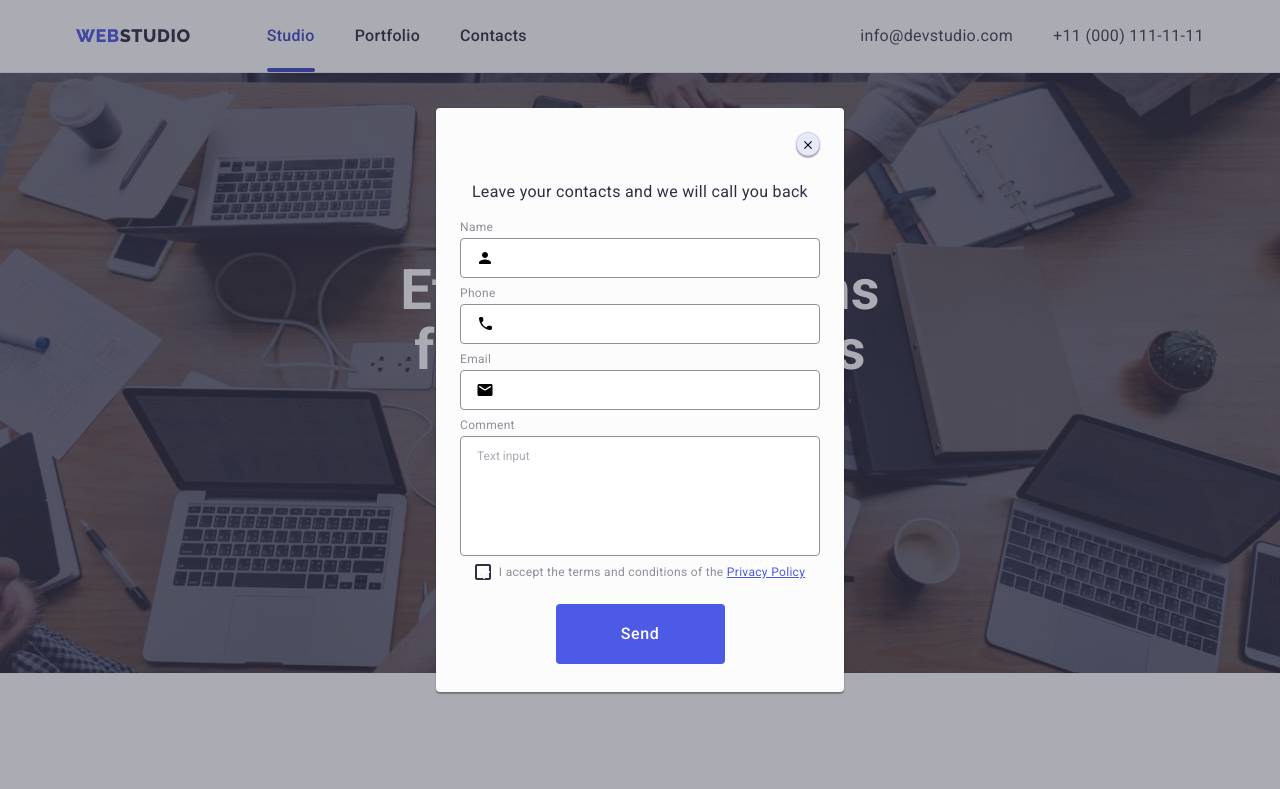
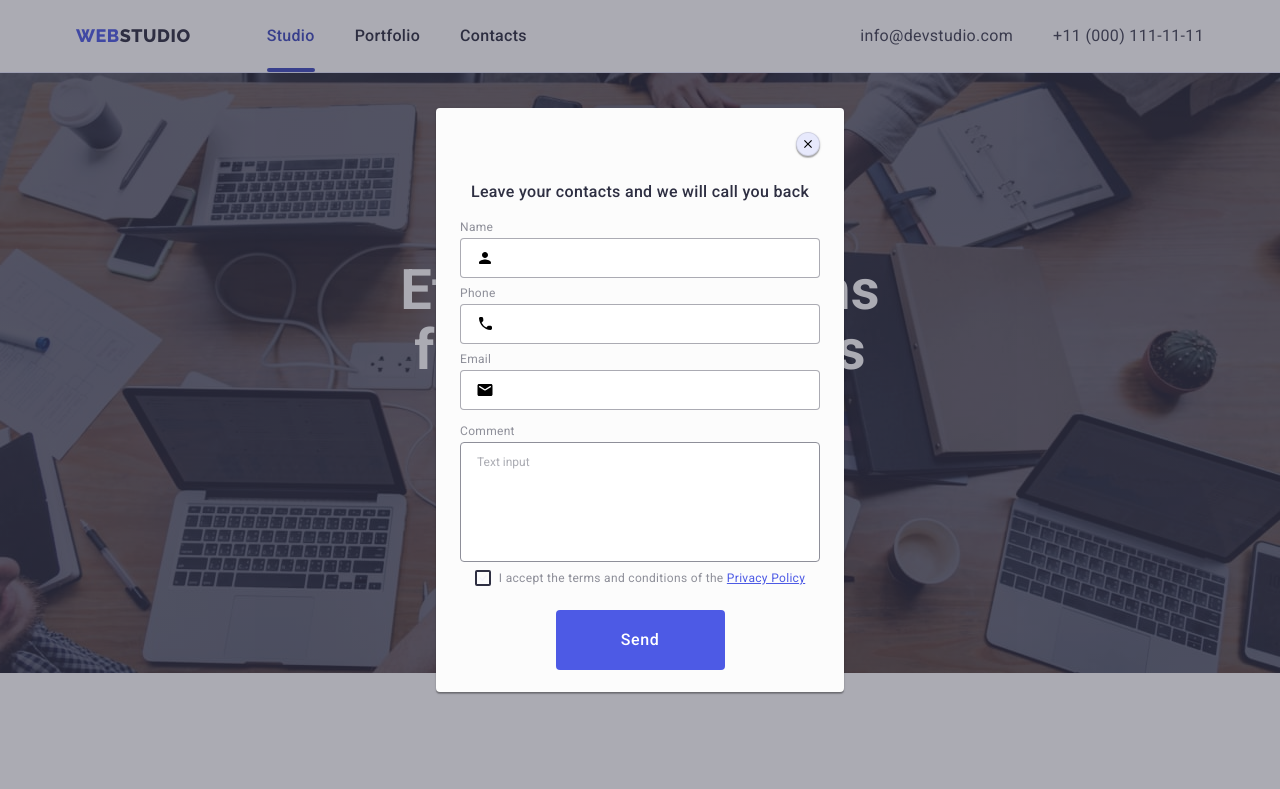
Before and after one commit to KatePruglo/goit-markup-hw-06, a plain HTML site: page index.html in a window 1280 px wide. Both pictures are taken after a click on the button "Order Service". Shown: the top 789 px of the page. Drawn offline with nearby package versions, Linux system fonts and the light colour scheme.

Commit message:
change css & index html files

```diff
--- a/css/styles.css
+++ b/css/styles.css
@@ -406,6 +406,7 @@ img {
 .footer-subscrible-title {
   color: var(--accent-text-color);
   font-weight: 500;
+  margin-bottom: 16px;
 }
 .footer-subscrible-input {
   color: var(--accent-text-color);
@@ -414,7 +415,6 @@ img {
   border: 1px solid var(--subtle-icon-color);
   border-radius: 4px;
   padding: 8px 16px;
-  margin-top: 16px;
   outline: none;
   margin-right: 24px;
   transition: border-color 250ms cubic-bezier(0.4, 0, 0.2, 1);
@@ -534,7 +534,10 @@ img {
   top: 50%;
   left: 50%;
   transform: translate(-50%, -50%) scale(1);
-  padding: 24px;
+  padding-top: 72px;
+  padding-left: 24px;
+  padding-right: 24px;
+  padding-bottom: 24px;
   width: 408px;
   height: 584px;
   background-color: var(--modal-background-color);
@@ -542,10 +545,13 @@ img {
   box-shadow: 0px 1px 1px rgba(0, 0, 0, 0.14), 0px 1px 3px rgba(0, 0, 0, 0.12),
     0px 2px 1px 0px rgba(0, 0, 0, 0.2);
   transition: transform 250ms cubic-bezier(0.4, 0, 0.2, 1);
-  position: relative;
 }
 .modal-close-btn {
- position: absolute;
+  position: absolute;
+  display: flex;
+  align-items: center;
+  justify-content: center;
+
   top: 24px;
   right: 24px;
 
@@ -564,6 +570,7 @@ img {
   fill: var(--primary-white-color);
   background-color: var(--pressed-state-color);
 }
+
 .is-hidden {
   opacity: 0;
   visibility: hidden;
@@ -575,9 +582,8 @@ img {
 
 /* --------------modal form-------------- */
 
-
 .modal-title {
-  margin-top: 48px;
+  font-weight: 500;
   color: var(--header-color);
   text-align: center;
   margin-bottom: 16px;
@@ -596,7 +602,13 @@ img {
   line-height: 1.17;
   margin-bottom: 4px;
   color: var(--subtle-icon-color);
-  border-color: rgba(46, 47, 66, 0.4);
+}
+.modal-form-input-descr-comment {
+  font-size: 12px;
+  font-weight: 400;
+  line-height: 1.17;
+  color: var(--subtle-icon-color);
+  margin-bottom: 16px;
 }
 .modal-form-input-wrapper {
   display: block;
@@ -612,7 +624,8 @@ img {
 .modal-form-input {
   width: 100%;
   height: 40px;
-  border: 1px solid var(--subtle-icon-color);
+  /* border: 1px solid var(--subtle-icon-color); */
+  border: 1px solid #2e2f4266;
   border-radius: 4px;
   padding: 8px 16px;
   padding-left: 38px;
@@ -656,7 +669,6 @@ img {
 .policy-icon {
   display: flex;
   margin-right: 8px;
-  display: inline-block;
   align-items: center;
   justify-content: center;
   fill: transparent;
@@ -666,7 +678,6 @@ img {
   border-radius: 2px;
   cursor: pointer;
   transition: border-color 250ms cubic-bezier(0.4, 0, 0.2, 1),
-    background-image 250ms cubic-bezier(0.4, 0, 0.2, 1),
     background-color 250ms cubic-bezier(0.4, 0, 0.2, 1);
 }
 .checkbox-text {
--- a/index.html
+++ b/index.html
@@ -501,7 +501,7 @@
           </label>
 
           <label class="modal-form-label"
-            ><span class="modal-form-input-descr">Comment</span>
+            ><span class="modal-form-input-descr-comment">Comment</span>
             <textarea
               name="comment"
               class="modal-form-comment"
```
